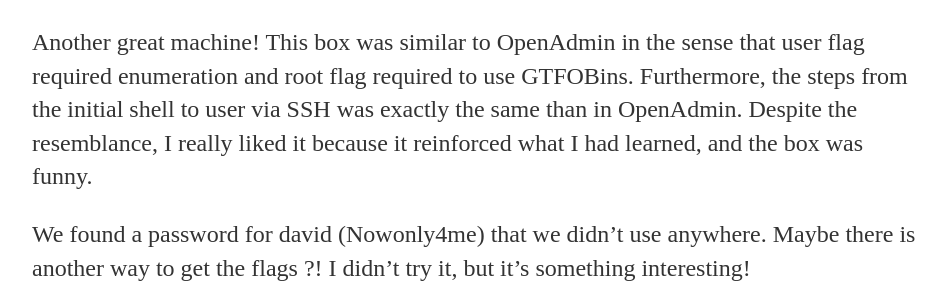
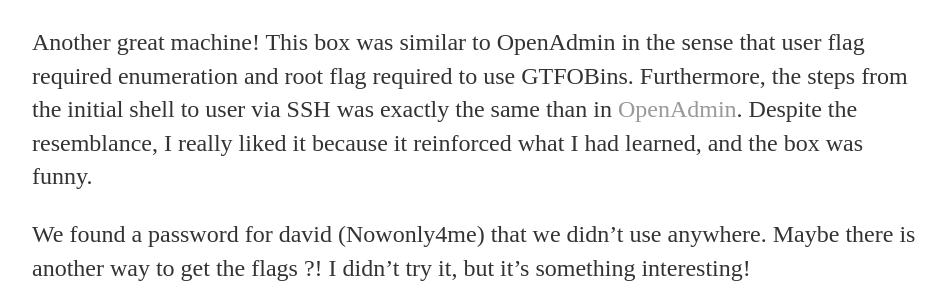
Before and after one commit to jsom1/jsom1.github.io, a Jekyll site: the page built from _walkthroughs/Traverxec.md, in a window 1280 px wide and 900 px high, scrolled down 16201 px. Shown: the part 530-821 px from the top of the window, without its empty margins (160-1106 px from the left). Built offline with Jekyll 4.4.1, drawn with Linux system fonts in a browser that asks for light colours; our own code applies the rules of GitHub Pages for plain Markdown files; part of the change alters nothing that is shown.

```diff
--- a/_walkthroughs/Traverxec.md
+++ b/_walkthroughs/Traverxec.md
@@ -302,6 +302,6 @@ And this is it, we have the root flag!
 
 <ins>**My thoughts**</ins>
 
-Another great machine! This box was similar to OpenAdmin in the sense that user flag required enumeration and root flag required to use GTFOBins. Furthermore, the steps from the initial shell to user via SSH was exactly the same than in OpenAdmin. Despite the resemblance, I really liked it because it reinforced what I had learned, and the box was funny.
+Another great machine! This box was similar to OpenAdmin in the sense that user flag required enumeration and root flag required to use GTFOBins. Furthermore, the steps from the initial shell to user via SSH was exactly the same than in [OpenAdmin](../_walkthroughs/OpenAdmin.md). Despite the resemblance, I really liked it because it reinforced what I had learned, and the box was funny.
 
 We found a password for david (Nowonly4me) that we didn't use anywhere. Maybe there is another way to get the flags ?! I didn't try it, but it's something interesting!
```
